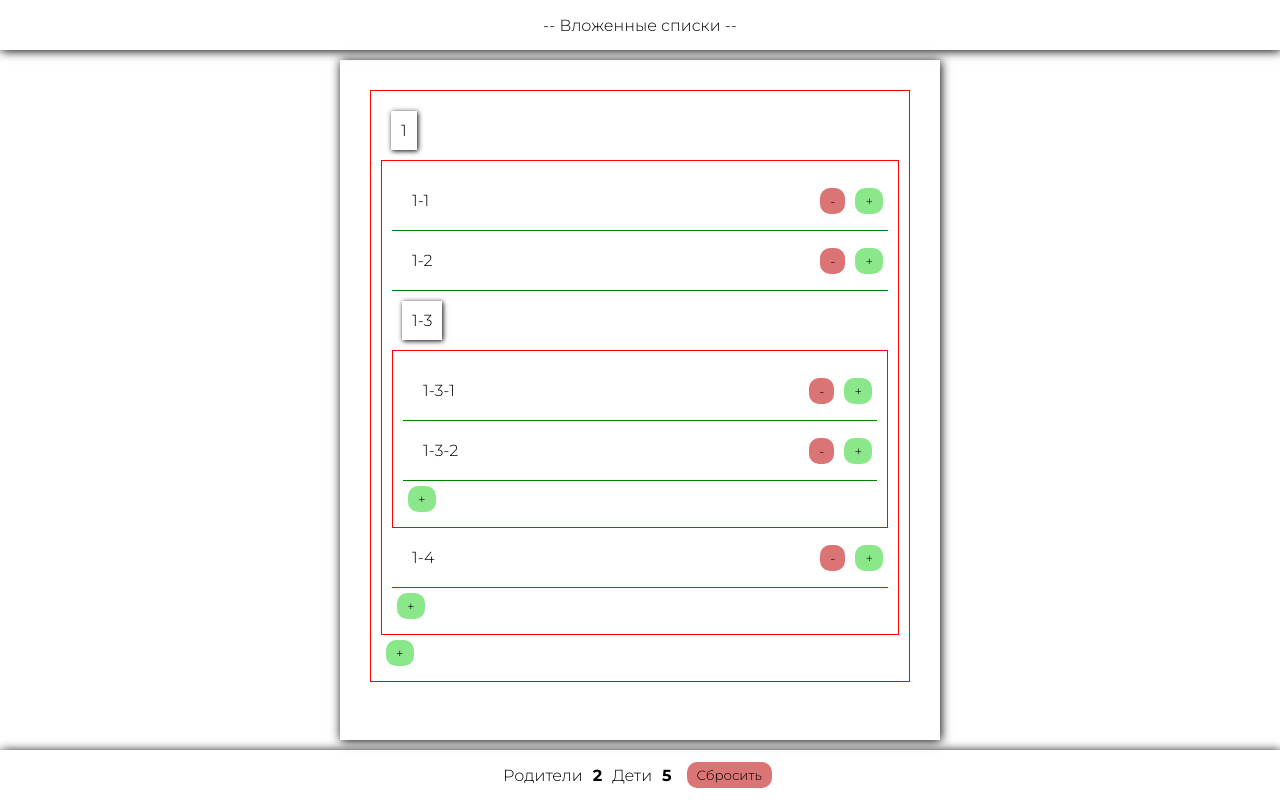
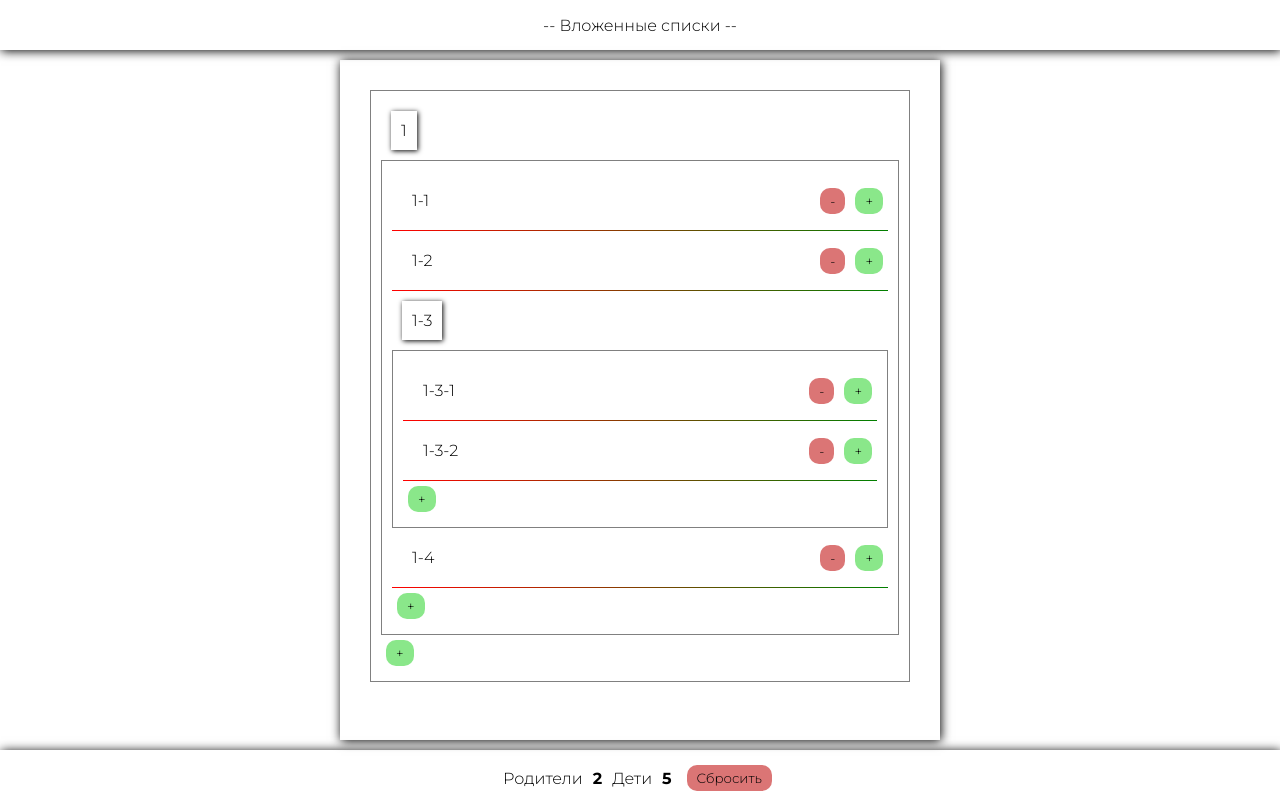
Before and after one commit to 000egor000/nested-list, a React (Vite) app: page / in a window 1280 px wide. Built offline with nearby package versions, Linux system fonts and the light colour scheme.

Commit message:
some edits

```diff
--- a/src/components/ListParseItems/index.tsx
+++ b/src/components/ListParseItems/index.tsx
@@ -58,7 +58,7 @@ export default ListParseItems;
 
 const S = {
   Ul: styled.ul`
-    border: 1px solid red;
+    border: 1px solid grey;
     list-style-type: upper-roman;
     padding: 10px;
     margin: 0;
@@ -68,8 +68,11 @@ const S = {
     display: flex;
     align-items: center;
     justify-content: space-between;
+    border-image: linear-gradient(to right, red, green) 1;
     border-bottom: ${({ $idParents, $children }) =>
-      !$idParents || ($idParents && $children) ? "none" : "1px solid green"};
+      !$idParents || ($idParents && $children)
+        ? "none"
+        : "1px solid transparent"};
     &:last-child {
       border-bottom: none;
     }
--- a/src/components/NoData/index.tsx
+++ b/src/components/NoData/index.tsx
@@ -24,10 +24,10 @@ const S = {
     align-items: center;
     justify-content: space-around;
   `,
-  Btn: styled.button<{ $minus?: boolean }>`
+  Btn: styled.button`
     padding: 5px 10px;
     margin: 5px;
-    background-color: ${({ $minus }) => ($minus ? "#db7575" : "#8ae78a")};
+    background-color: #8ae78a;
     cursor: pointer;
     border: none;
     border-radius: 10px;
--- a/src/components/Wraper/index.tsx
+++ b/src/components/Wraper/index.tsx
@@ -50,6 +50,7 @@ const S = {
     display: flex;
     align-items: center;
     justify-content: center;
+    flex-wrap: wrap;
     box-shadow: 1px 1px 10px black;
     gap: 10px;
   `,
```
Also changed, not shown: 1 other file (tests, documents, lock files or other folders).
